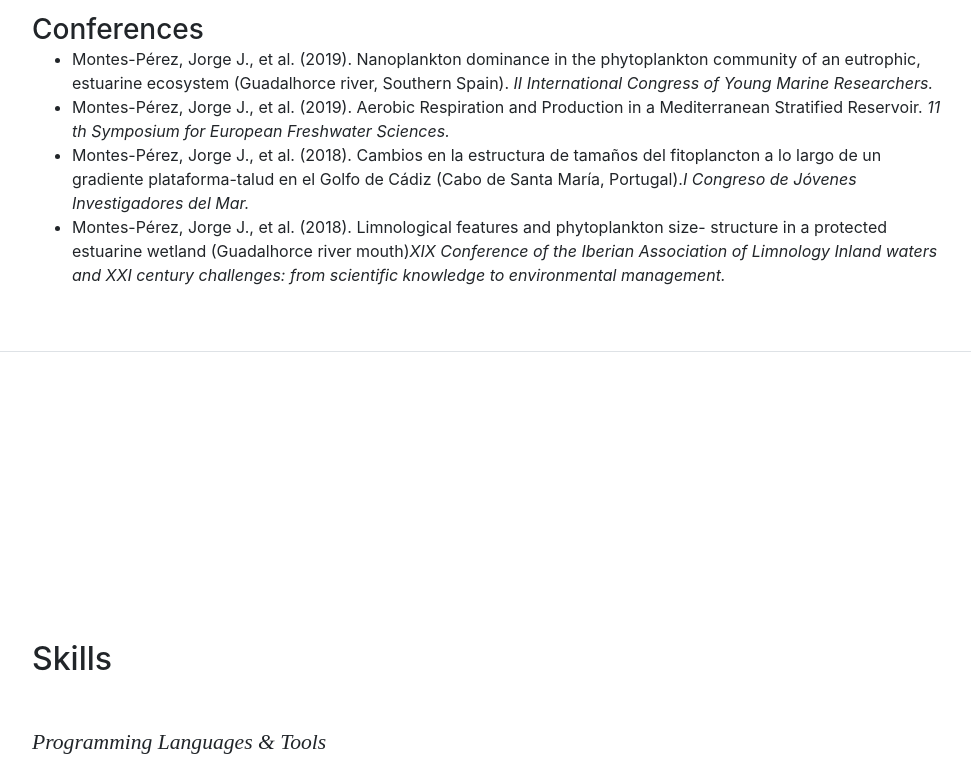
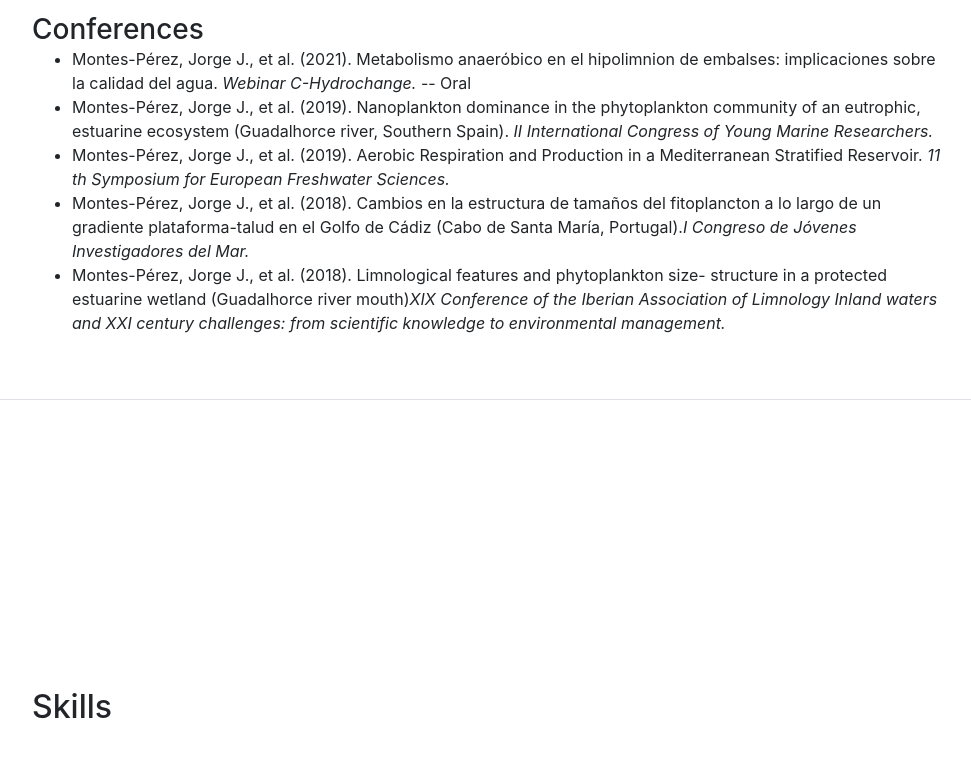
Before and after one commit to JorgeMonPe/JorgeMonPe.github.io, a website with bundled scripts: page index.html in a window 1280 px wide. Shown: the part 4374-5145 px from the top of the page, without its empty margins (288-1259 px from the left). Built offline with nearby package versions, Linux system fonts and the light colour scheme; a web font is replaced by a local one.

Commit message:
Test conferences

```diff
--- a/index.html
+++ b/index.html
@@ -355,7 +355,7 @@ ecosystem functioning
       <section class="resume-section p-3 p-lg-5 d-flex flex-column" id="research">
         <div class="my-auto">
           <h2 class="mb-5">Research</h2>
-
+                <!------------------Articles---------------------------------------------------------->
                  <div class="resume-item d-flex flex-column flex-md-row">
                 <div class="resume-content mr-auto">
                   <h3 class="mb-0">Articles </h3>
@@ -370,11 +370,13 @@ ecosystem functioning
                   <li><div><a href= "https://doi.org/10.1007/S00027-022-00867-2">Mantzouki, E., ...(<b>Montes-Pérez, Jorge J.</b>)..., et al. (2018b). Temperature effects explain continental scale distribution of cyanobacterial toxins. <i>Toxins.</a></i></div>
 
                   </div></div>
-
+              <!------------------Conferences--------------------------------------------------------->
                 <div class="resume-item d-flex flex-column flex-md-row">
                 <div class="resume-content mr-auto">
                   <h3 class="mb-0">Conferences </h3>
                   <ul>
+                  <li><div>Montes-Pérez, Jorge J., et al. (2021). Metabolismo anaeróbico en el hipolimnion de embalses: implicaciones sobre la calidad
+del agua. <i>Webinar C-Hydrochange.</i> -- Oral</div>
                   <li><div>Montes-Pérez, Jorge J., et al. (2019). Nanoplankton dominance in the phytoplankton community of an eutrophic, estuarine ecosystem (Guadalhorce river, Southern Spain). <i>II International Congress of Young Marine Researchers.</i></div>
                   <li><div>Montes-Pérez, Jorge J., et al. (2019). Aerobic Respiration and Production in a Mediterranean Stratified Reservoir. <i>11 th Symposium for European Freshwater Sciences.</i></div>
                   <li><div>Montes-Pérez, Jorge J., et al. (2018). Cambios en la estructura de tamaños del fitoplancton a lo largo de un gradiente plataforma-talud en el Golfo de Cádiz (Cabo de Santa María, Portugal).<i>I Congreso de Jóvenes Investigadores del Mar.</i></div>
```
